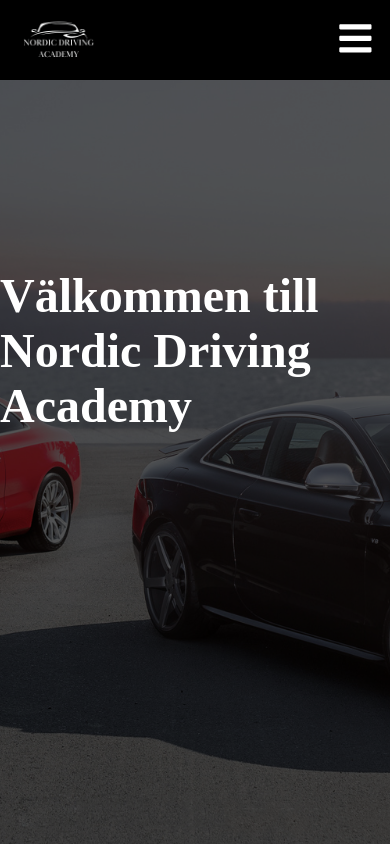
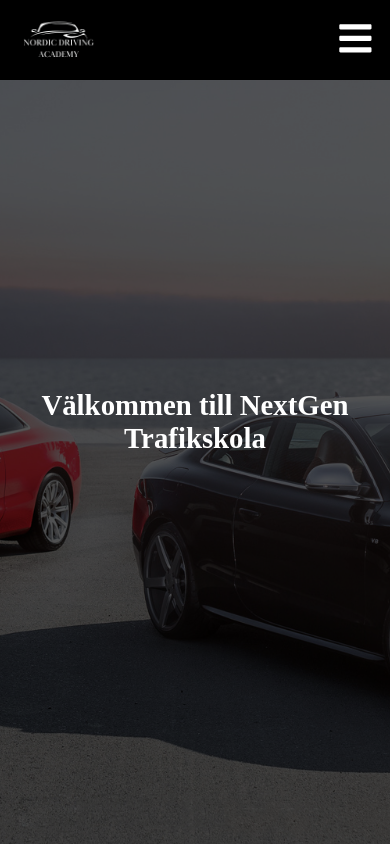
Before and after one commit to youal9/react-project, a React (Vite) app: page / in a window 390 px wide. Shown: the top 846 px of the page. Built offline with nearby package versions, Linux system fonts and the light colour scheme.

Commit message:
Skapa Hero-sektion med välkomsttext och animationseffekt (fadeInDown).

```diff
--- a/src/Components/Hero/Hero.css
+++ b/src/Components/Hero/Hero.css
@@ -5,6 +5,11 @@
     background-position: center;
     background-size: cover;
    background-repeat: no-repeat;
+   display: flex;
+   align-items: center;  /* Centrerar vertikalt */
+    justify-content: center; /* Centrerar horisontellt */
+    text-align: center; /* Säkerställer att texten är centrerad */
+    position: relative;
 }
 .hero::before {
     content: '';
@@ -29,13 +34,26 @@
     color: white;
     font-size: 2rem;
  }
+
 .hero-content{
-    height: 83vh;
-    display: flex;
-    flex-direction: column;
-    justify-content: center;
+    height: 25vh;
     z-index: 1;
 }
-.hero-content button{
-    width: 10%;
+@media screen and (max-width:940px){
+    .hero {
+        width: 100%;
+        background-size: cover;/* Gör att hela bilden syns utan att zooma */
+        background-position: center;
+        background-repeat: no-repeat;
+
+    }
+    .hero-content{
+      display: flex;
+      align-items: center;
+
+    }
+     .hero h1{
+       font-size: 1.8rem;
+
+    }
 }
--- a/src/Components/Hero/Hero.jsx
+++ b/src/Components/Hero/Hero.jsx
@@ -9,7 +9,7 @@
     <div className='hero'>
         <div className="container">
             <div className="hero-content">
-                <h1 className='animate__animated animate__fadeInDown'>Välkommen till Nordic Driving Academy</h1>
+                <h1 className='animate__animated animate__fadeInDown'>Välkommen till NextGen Trafikskola</h1>
 
             </div>
         </div>
```
